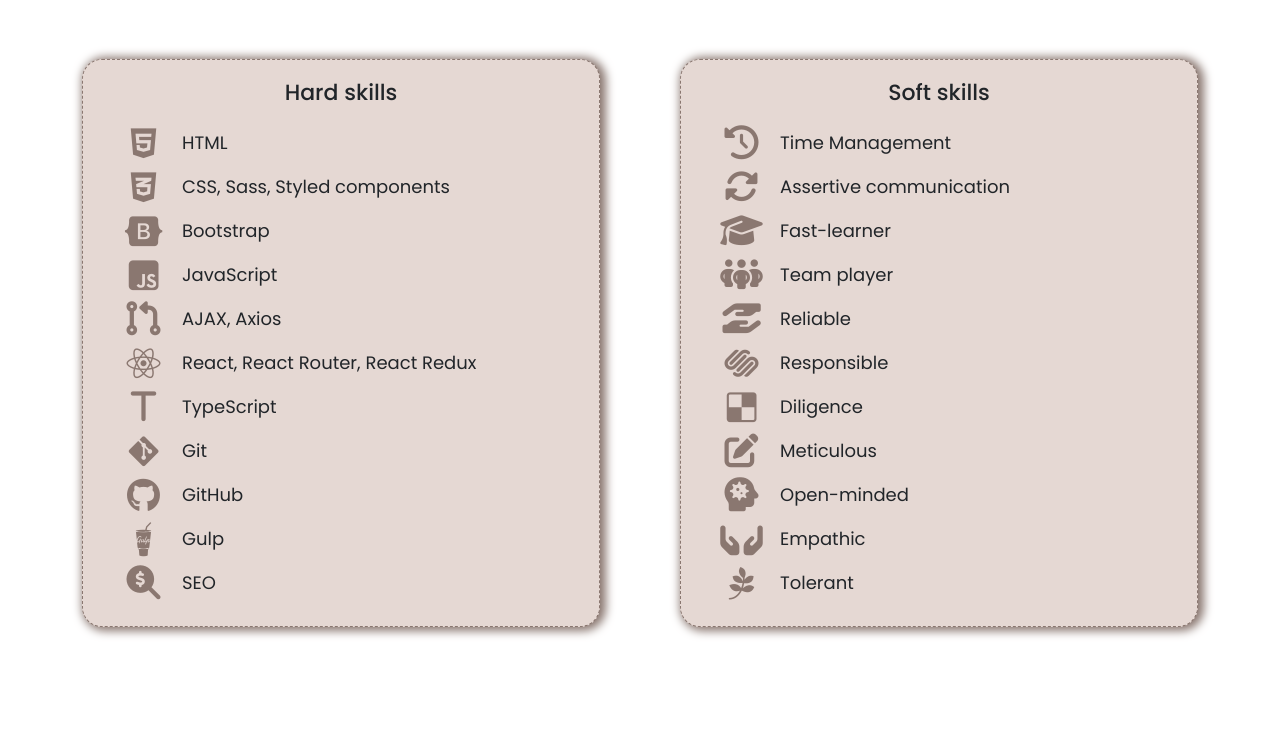
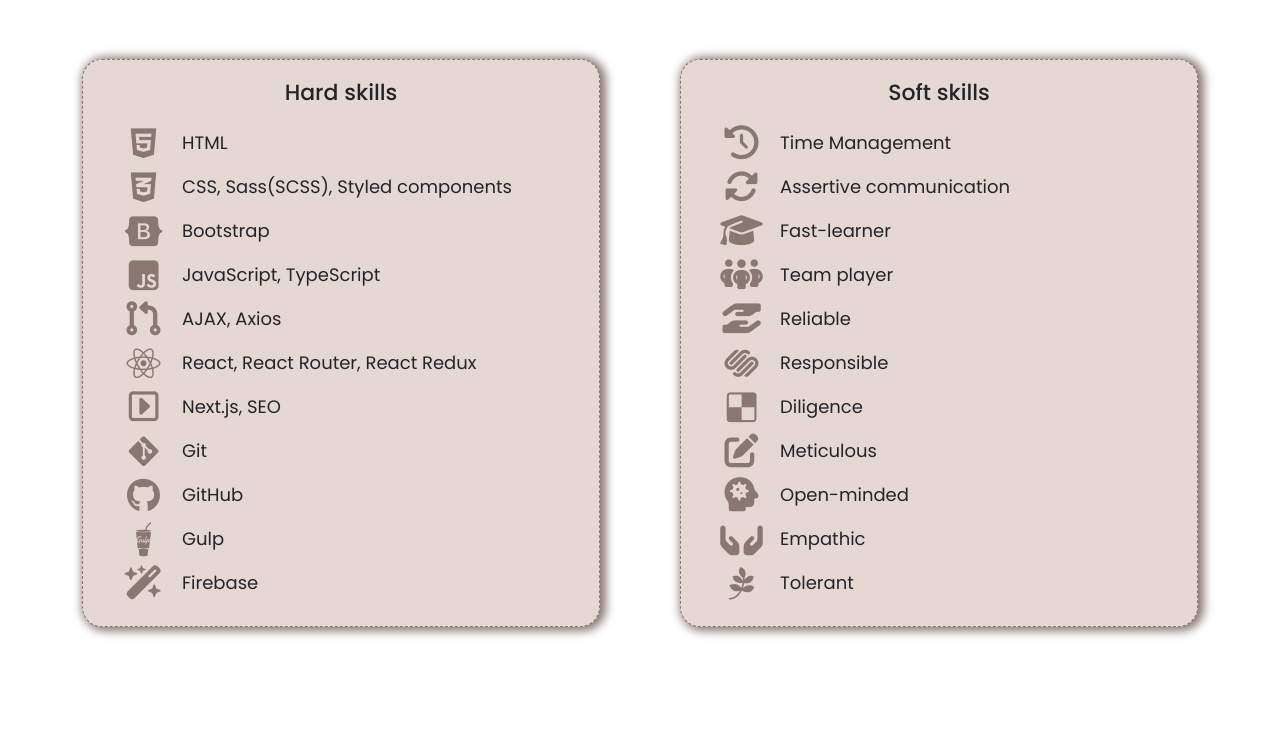
Before and after one commit to InvincibleSun/portfolio, a website: page about.html in a window 1280 px wide. Shown: the part 700-1435 px from the top of the page. Drawn offline with nearby package versions, Linux system fonts and the light colour scheme.

Commit message:
changed hard skills section

```diff
--- a/about.html
+++ b/about.html
@@ -108,7 +108,7 @@
                     <li>
                       <div class="list-item">
                         <i class="fa-brands fa-css3-alt"></i>
-                        CSS, Sass, Styled components
+                        CSS, Sass(SCSS), Styled components
                       </div>
                     </li>
                     <li>
@@ -120,7 +120,7 @@
                     <li>
                       <div class="list-item">
                         <i class="fa-brands fa-square-js"></i>
-                        JavaScript
+                        JavaScript, TypeScript
                       </div>
                     </li>
                     <li>
@@ -137,8 +137,8 @@
                     </li>
                     <li>
                       <div class="list-item">
-                        <i class="fa-solid fa-t"></i>
-                        TypeScript
+                        <i class="fa-regular fa-square-caret-right"></i>
+                        Next.js, SEO
                       </div>
                     </li>
                     <li>
@@ -161,8 +161,8 @@
                     </li>
                     <li>
                       <div class="list-item">
-                        <i class="fa-solid fa-magnifying-glass-dollar"></i>
-                        SEO
+                        <i class="fa-solid fa-wand-magic-sparkles"></i>
+                        Firebase
                       </div>
                     </li>
                   </ul>
```
